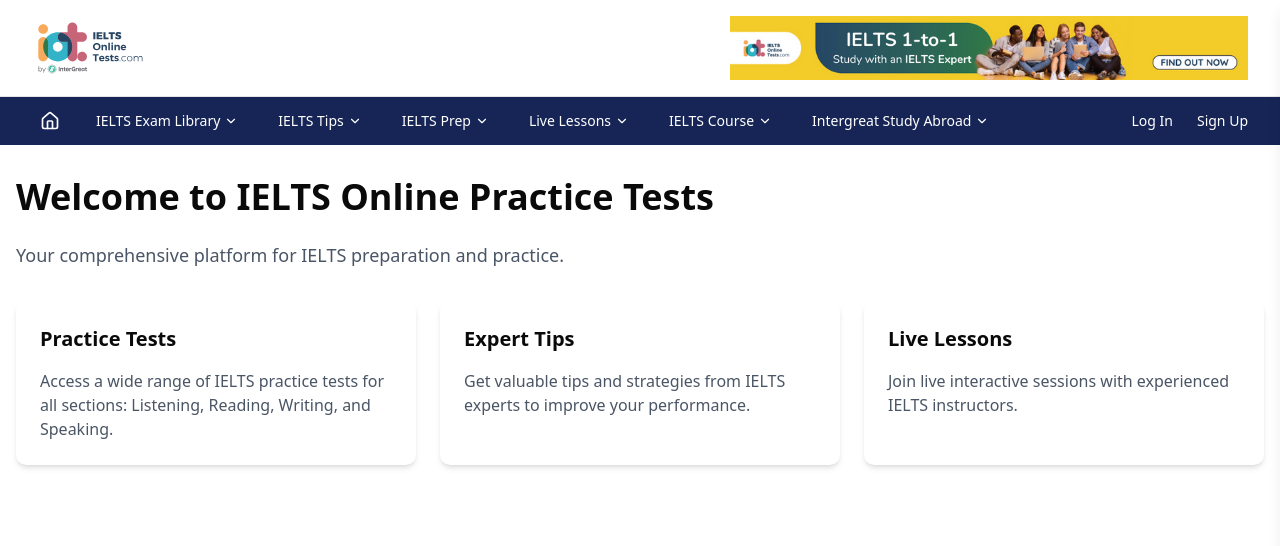
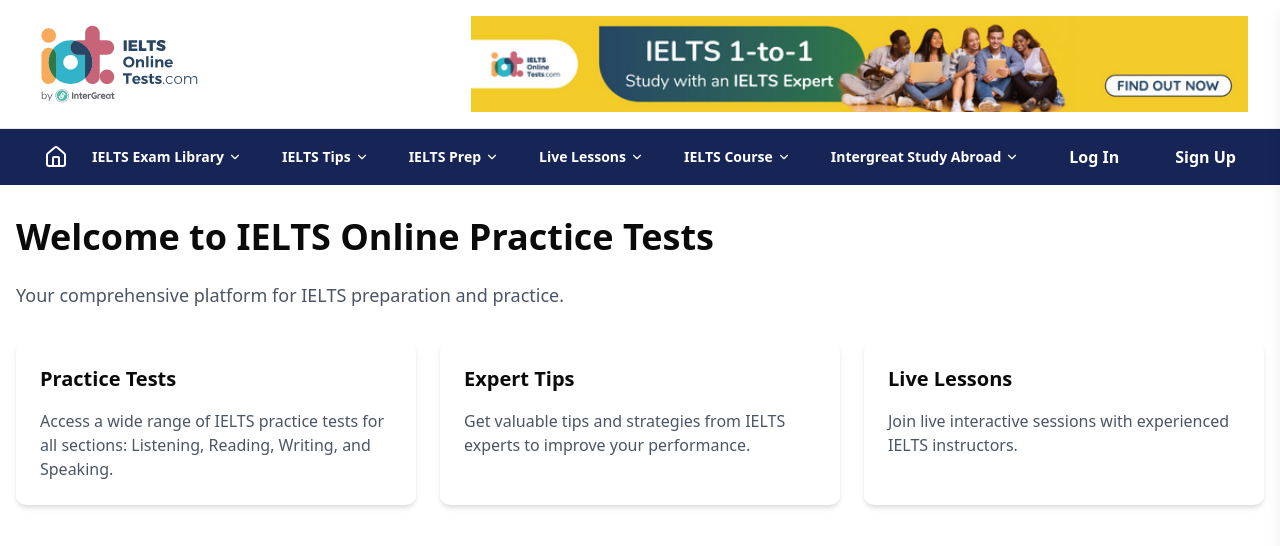
Before and after one commit to Abdullahishtiaq488/IELTS-ONLINE-TESTS, a Next.js app: page / in a window 1280 px wide. Shown: the top 546 px of the page. Built offline with nearby package versions, Linux system fonts and the light colour scheme.

Commit message:
changes 3

```diff
--- a/components/ui/navbar.tsx
+++ b/components/ui/navbar.tsx
@@ -55,21 +55,21 @@
                 >
                     <Link
                         href={item.href || '#'}
-                        className={`flex items-center gap-0.5 px-3 py-2 text-sm font-medium text-white hover:bg-blue-800 ${isNested ? 'pl-5' : ''
+                        className={`flex items-center gap-0.5 px-3 h-10 text-xs md:text-xs lg:text-sm font-bold text-white hover:bg-blue-800/40 ${isNested ? 'pl-4 h-8' : ''
                             }`}
                     >
                         <span>{item.label}</span>
                         {hasItems && (
                             <ChevronDown
-                                className={`w-3.5 h-3.5 ml-0.5 transition-transform ${isActive ? 'rotate-180' : ''
+                                className={`w-3 h-3 md:w-3.5 md:h-3.5 ml-0.5 transition-transform ${isActive ? 'rotate-180' : ''
                                     }`}
                             />
                         )}
                     </Link>
                     {hasItems && isActive && item.items && (
                         <div
-                            className={`absolute ${isNested ? 'left-full top-0 -ml-1' : 'left-0 top-[calc(100%+1px)]'
-                                } bg-blue-900/95 backdrop-blur-sm shadow-lg border border-blue-800 min-w-[200px] z-50`}
+                            className={`absolute ${isNested ? 'left-full top-0 -ml-1' : 'left-0 top-full'
+                                } bg-blue-950/95 backdrop-blur-sm shadow-lg border border-blue-900 min-w-[200px] md:min-w-[220px] lg:min-w-[240px] z-50`}
                             onMouseEnter={() => handleDropdownEnter(itemKey)}
                             onMouseLeave={() => handleDropdownLeave(itemKey)}
                         >
@@ -90,7 +90,7 @@
             return (
                 <div key={itemKey}>
                     <div
-                        className={`flex items-center justify-between px-4 py-2 text-sm font-medium text-gray-700 hover:bg-gray-50 ${isNested ? 'pl-8' : ''
+                        className={`flex items-center justify-between px-3 py-2 text-sm font-bold text-gray-700 hover:bg-gray-50 ${isNested ? 'pl-6' : ''
                             }`}
                         onClick={() => {
                             if (hasItems) {
@@ -122,9 +122,9 @@
     return (
         <nav>
             {/* Top Section with Logo and Horizontal Image */}
-            <div className="hidden sm:block bg-white border-b">
+            <div className="hidden md:block bg-white border-b">
                 <div className="max-w-7xl mx-auto px-4 sm:px-6 lg:px-8">
-                    <div className="flex justify-between items-center h-24">
+                    <div className="flex justify-between items-center h-24 md:h-28 lg:h-32">
                         <div className="flex-shrink-0">
                             <Link href="/" className="flex items-center">
                                 <Image
@@ -132,7 +132,7 @@
                                     alt="IELTS Online"
                                     width={180}
                                     height={180}
-                                    className="h-16 w-auto"
+                                    className="h-16 md:h-20 lg:h-24 w-auto"
                                 />
                             </Link>
                         </div>
@@ -142,7 +142,7 @@
                                 alt="IELTS Online Banner"
                                 width={600}
                                 height={80}
-                                className="h-16 w-auto"
+                                className="h-16 md:h-20 lg:h-24 w-auto"
                             />
                         </div>
                     </div>
@@ -150,26 +150,28 @@
             </div>
 
             {/* Main Navigation */}
-            <div className="hidden sm:block bg-blue-950">
+            <div className="hidden md:block bg-blue-950">
                 <div className="max-w-7xl mx-auto px-4 sm:px-6 lg:px-8">
-                    <div className="flex items-center justify-between h-12">
-                        <div className="flex items-center space-x-4">
-                            <Link href="/" className="text-white hover:text-blue-200 p-2">
-                                <Home className="w-5 h-5" />
+                    <div className="flex items-center justify-between h-10 md:h-12 lg:h-14">
+                        <div className="flex items-center">
+                            <Link href="/" className="text-white hover:bg-blue-800/40 px-3 h-10 md:h-12 lg:h-14 flex items-center">
+                                <Home className="w-4 h-4 md:w-5 md:h-5 lg:w-6 lg:h-6" />
                             </Link>
+                            <div className="flex items-center space-x-2 md:space-x-3 lg:space-x-4">
                                 {Object.entries(navigationItems).map(([key, item], index) => (
-                                <div key={key} className="relative">
+                                    <div key={key}>
                                         {renderNavItems([item], false, `main-${index}`)}
                                     </div>
                                 ))}
                             </div>
-                        <div className="flex items-center space-x-6">
-                            <Link href="/login" className="text-white hover:text-blue-200 text-sm font-medium">
+                        </div>
+                        <div className="flex items-center space-x-4 md:space-x-6 lg:space-x-8">
+                            <Link href="/login" className="text-white hover:bg-blue-800/40 text-xs md:text-sm lg:text-base font-bold h-10 md:h-12 lg:h-14 px-3 flex items-center">
                                 Log In
                             </Link>
                             <Link
                                 href="/signup"
-                                className="text-white hover:text-blue-200 text-sm font-medium"
+                                className="text-white hover:bg-blue-800/40 text-xs md:text-sm lg:text-base font-bold h-10 md:h-12 lg:h-14 px-3 flex items-center"
                             >
                                 Sign Up
                             </Link>
@@ -179,7 +181,7 @@
             </div>
 
             {/* Mobile Navigation */}
-            <div className="sm:hidden bg-white border-b">
+            <div className="md:hidden bg-white border-b">
                 <div className="flex justify-between items-center h-16 px-4">
                     <Link href="/" className="flex-shrink-0">
                         <Image
@@ -212,20 +214,21 @@
 
                 {/* Sidebar */}
                 <div className={`absolute inset-y-0 right-0 w-64 bg-white shadow-lg transform transition-transform duration-300 ease-in-out ${isMobileMenuOpen ? 'translate-x-0' : 'translate-x-full'
-                    }`}>
+                    } no-scrollbar`}>
                     <div className="flex items-center justify-between p-4 border-b">
-                        <h2 className="text-lg font-medium text-blue-900">Menu</h2>
+                        <h2 className="text-base font-bold text-blue-900">Menu</h2>
                         <button
                             type="button"
                             className="text-gray-500 hover:text-gray-700"
                             onClick={() => setIsMobileMenuOpen(false)}
                         >
-                            <X className="h-6 w-6" />
+                            <X className="h-5 w-5" />
                         </button>
                     </div>
 
-                    <div className="px-2 py-3 h-[calc(100%-4rem)] overflow-y-auto scrollbar-hide">
-                        <div className="space-y-1">
+                    <div className="h-[calc(100%-4rem)] overflow-y-auto no-scrollbar">
+                        <div className="px-2 py-3">
+                            <div className="space-y-0.5">
                                 {Object.entries(navigationItems).map(([key, item]) => (
                                     <div key={`mobile-${key}`}>
                                         {renderMobileNavItems([item])}
@@ -233,13 +236,14 @@
                                 ))}
                             </div>
 
-                        <div className="mt-auto pt-4 border-t mt-4">
-                            <Link href="/login" className="block px-4 py-2 text-sm font-medium text-blue-900 hover:bg-gray-50">
+                            <div className="mt-4 pt-4 border-t">
+                                <Link href="/login" className="block px-3 py-2 text-sm font-bold text-blue-900 hover:bg-gray-50">
                                     Log In
                                 </Link>
-                            <Link href="/signup" className="block px-4 py-2 text-sm font-medium text-blue-900 hover:bg-gray-50">
+                                <Link href="/signup" className="block px-3 py-2 text-sm font-bold text-blue-900 hover:bg-gray-50">
                                     Sign Up
                                 </Link>
+                            </div>
                         </div>
                     </div>
                 </div>
```
Lines whose indentation alone changed are shown as unchanged.
